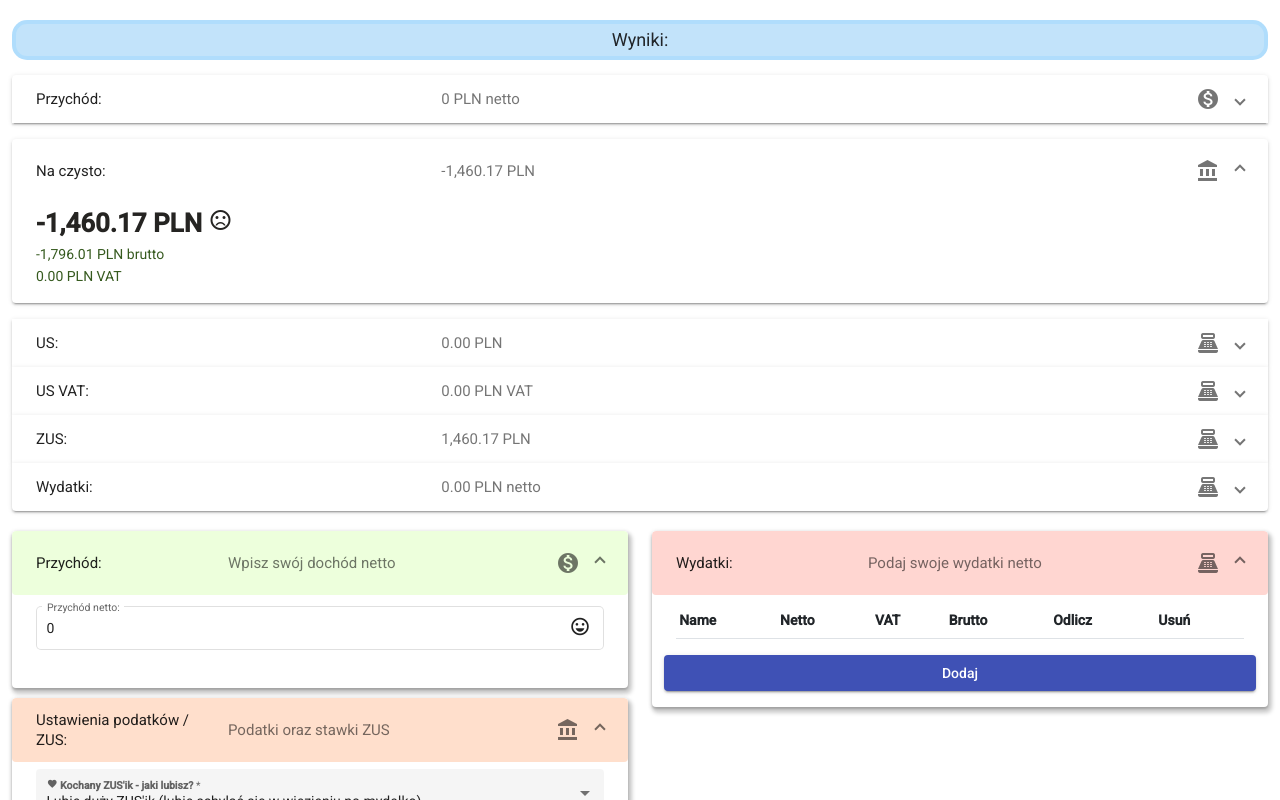
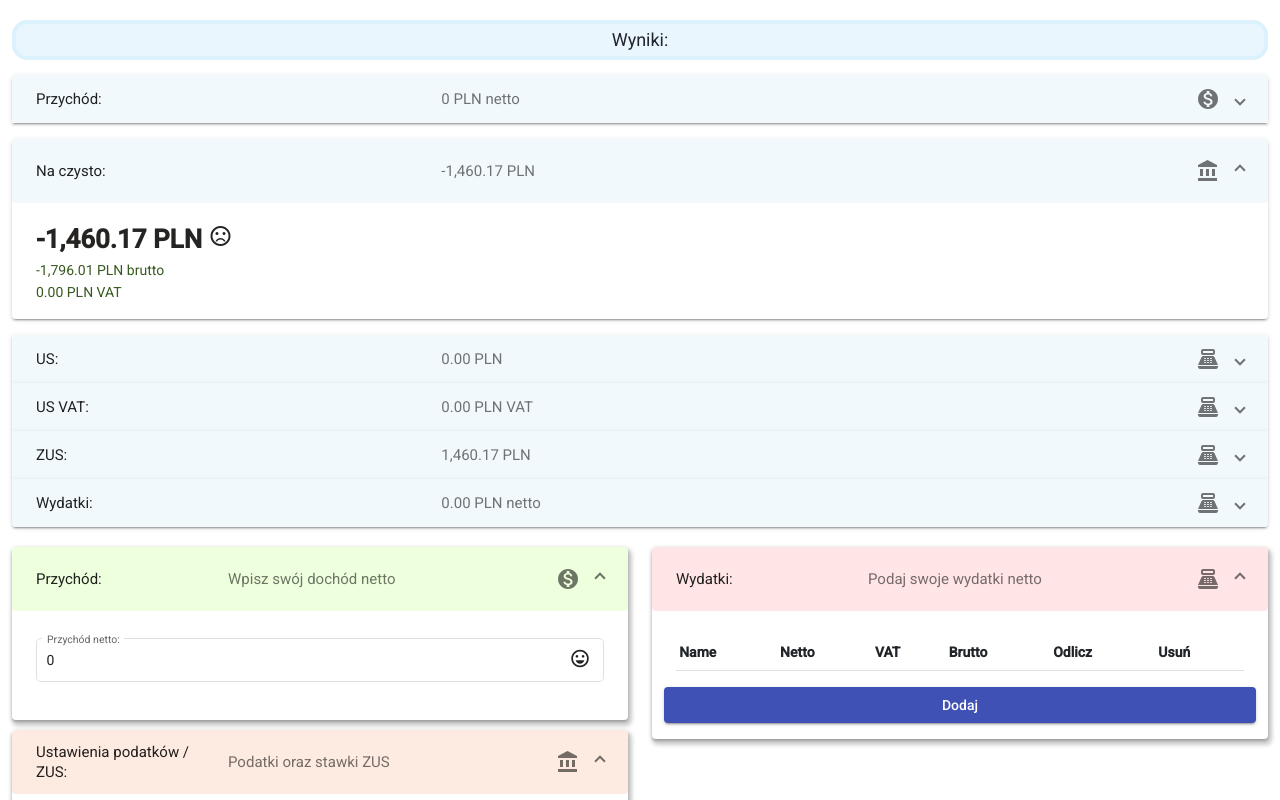
Before and after one commit to grawi-sikorsky/B2B-calculator, an Angular app: page / in a window 1280 px wide. Shown: the top 800 px of the page. Built offline with nearby package versions, Linux system fonts and the light colour scheme.

Commit message:
Results refactor styling

```diff
--- a/src/app/in-out-form/in-out-form.component.css
+++ b/src/app/in-out-form/in-out-form.component.css
@@ -24,16 +24,16 @@
     background-color:#e6fdd0 !important;
 }
 .accordion-us-header{
-    background-color: #ffdfcc!important;
+    background-color: #fcdfcfa2!important;
 }
 .accordion-us-header:hover{
-    background-color:#ffdfcc !important;
+    background-color:#ffdac6a2!important;
 }
 .accordion-outcome-header{
-    background-color: #ffd6d1!important;
+    background-color: #ffdfdfcb!important;
 }
 .accordion-outcome-header:hover{
-    background-color:#ffc4ad !important;
+    background-color:#ffd9d9cb!important;
 }
 
 .hotspots-table{
--- a/src/app/results/results.component.css
+++ b/src/app/results/results.component.css
@@ -118,7 +118,12 @@
 .wyniki-headers-accordion .mat-form-field + .mat-form-field {
   margin-left: 8px;
 }
-
+.accordion-wyniki-header{
+    background-color: #ebf6fdaf!important;
+}
+.accordion-wyniki-header:hover{
+    background-color:#e8f4fcaf!important;
+}
 /* RESULTS ACC */
 .results{
     margin-top: 20px;
@@ -132,7 +137,7 @@
     text-align: center;
     border-radius: 15px;
     border-width: 4px;
-    border-color: rgba(153, 214, 255, 0.445);
+    border-color: #d6efffaf!important;
     border-style: solid;
-    background-color: rgba(118, 193, 243, 0.445);
+    background-color: #e0f2fdaf!important;
 }
--- a/src/app/results/results.component.html
+++ b/src/app/results/results.component.html
@@ -8,7 +8,7 @@
 
             <!-- PRZYCHOD ZONE -->
             <mat-expansion-panel>
-                <mat-expansion-panel-header class="accordion-income-header">
+                <mat-expansion-panel-header class="accordion-wyniki-header">
                     <mat-panel-title> Przychód: </mat-panel-title>
                     <mat-panel-description> {{ this.dataService.userData.income | number }} PLN netto <mat-icon>monetization_on</mat-icon>
                     </mat-panel-description>
@@ -46,7 +46,7 @@
 
             <!-- NA REKE ZONE -->
             <mat-expansion-panel expanded>
-                <mat-expansion-panel-header class="accordion-us-header">
+                <mat-expansion-panel-header class="accordion-wyniki-header">
                     <mat-panel-title> Na czysto: </mat-panel-title>
                     <mat-panel-description> {{this.netSalary | number : '1.2-2' }} PLN <mat-icon>account_balance</mat-icon>
                     </mat-panel-description>
@@ -72,7 +72,7 @@
 
             <!-- US ZONE -->
             <mat-expansion-panel>
-                <mat-expansion-panel-header class="accordion-outcome-header">
+                <mat-expansion-panel-header class="accordion-wyniki-header">
                     <mat-panel-title> US: </mat-panel-title>
                     <mat-panel-description> {{this.usPodatekMonthNoTaxFree | number : '1.2-2' }} PLN <mat-icon>point_of_sale</mat-icon>
                     </mat-panel-description>
@@ -113,7 +113,7 @@
 
             <!-- US VAT ZONE -->
             <mat-expansion-panel>
-                <mat-expansion-panel-header class="accordion-outcome-header">
+                <mat-expansion-panel-header class="accordion-wyniki-header">
                     <mat-panel-title> US VAT: </mat-panel-title>
                     <mat-panel-description> {{this.usVatToPay | number : '1.2-2' }} PLN VAT <mat-icon>point_of_sale</mat-icon>
                     </mat-panel-description>
@@ -140,7 +140,7 @@
 
             <!-- ZUS ZONE -->
             <mat-expansion-panel>
-                <mat-expansion-panel-header class="accordion-outcome-header">
+                <mat-expansion-panel-header class="accordion-wyniki-header">
                     <mat-panel-title> ZUS: </mat-panel-title>
                     <mat-panel-description> {{this.zusSuma | number : '1.2-2' }} PLN <mat-icon>point_of_sale</mat-icon>
                     </mat-panel-description>
@@ -172,7 +172,7 @@
 
             <!-- OUTCOME ZONE -->
             <mat-expansion-panel>
-                <mat-expansion-panel-header class="accordion-outcome-header">
+                <mat-expansion-panel-header class="accordion-wyniki-header">
                     <mat-panel-title> Wydatki: </mat-panel-title>
                     <mat-panel-description> {{this.outcomeAmount | number :'1.2-2' }} PLN netto <mat-icon>point_of_sale</mat-icon>
                     </mat-panel-description>
--- a/src/styles.css
+++ b/src/styles.css
@@ -28,6 +28,9 @@ body {
     }
 }
 
+.mat-expansion-panel-body{
+    padding: 16px 24px 16px!important;
+}
 .mat-form-field-outcome .mat-form-field-wrapper {
     padding-bottom: 0 !important;
 }
```
